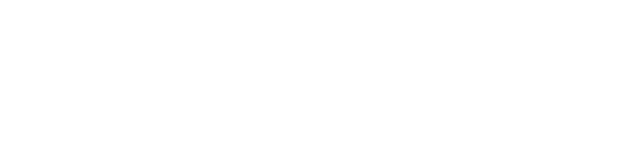
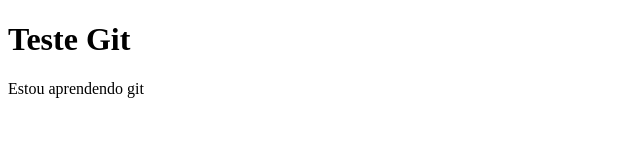
Before and after one commit to Marcospaulo003/Teste-Ada, a plain HTML site: page index.html in a window 1280 px wide. Shown: the whole page, without its empty margins (0-640 px from the left). Drawn offline with Linux system fonts and the light colour scheme.

Commit message:
Criei um titulo e um teste

```diff
--- a/index.html
+++ b/index.html
@@ -6,6 +6,7 @@
     <title>Teste do git</title>
 </head>
 <body>
-
+    <h1>Teste Git</h1>
+    <p>Estou aprendendo git</p>
 </body>
 </html>
```
